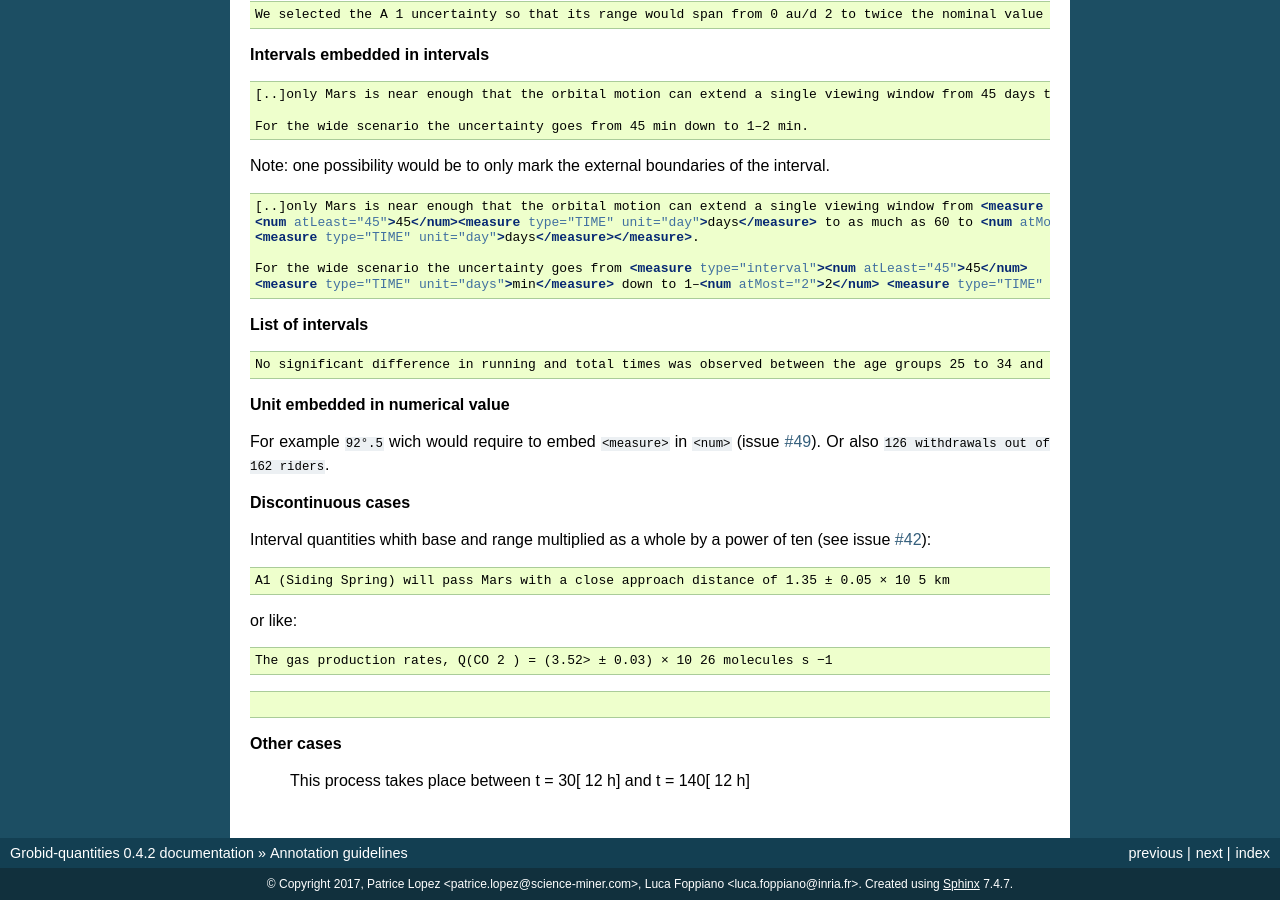
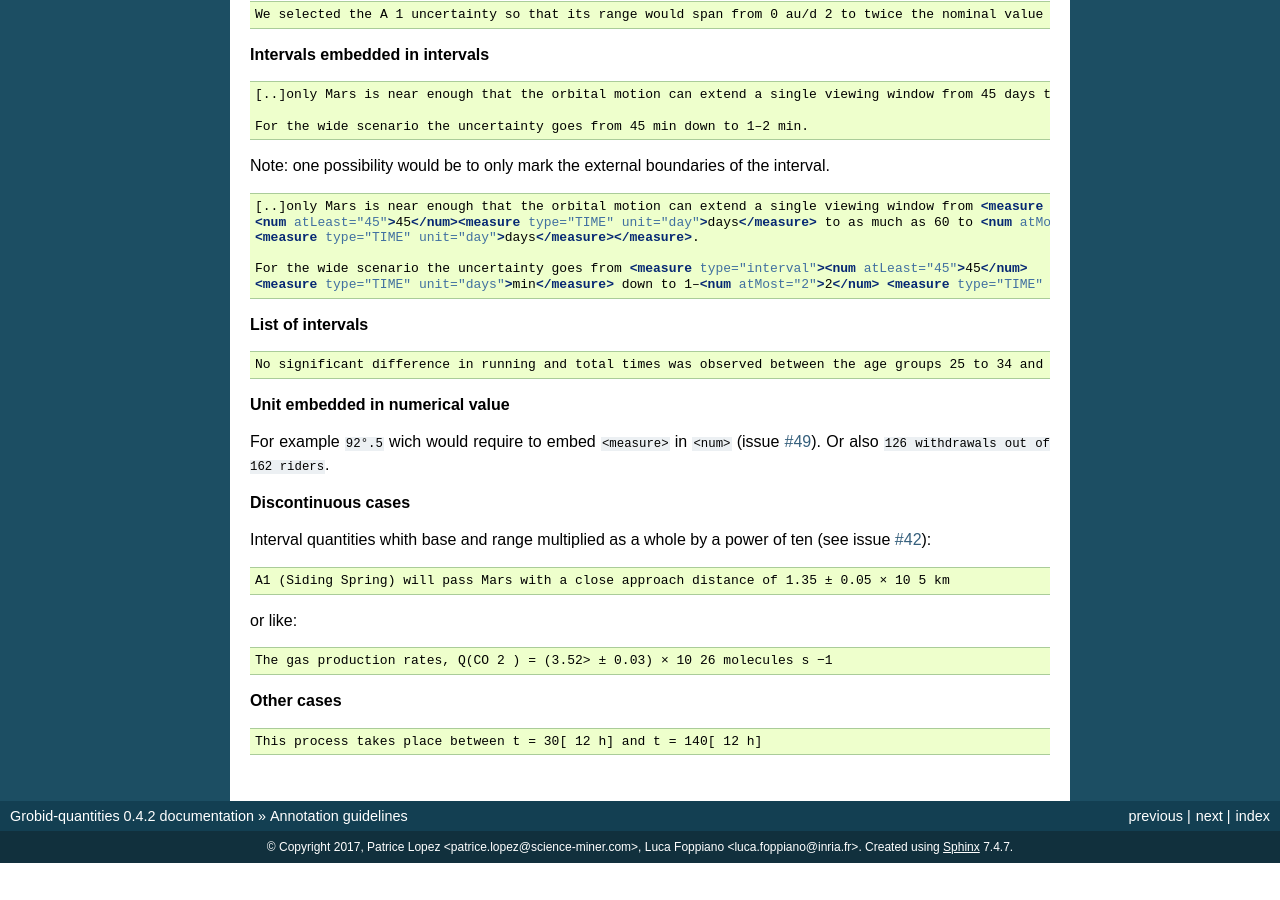
Before and after one commit to lfoppiano/grobid-quantities, a Sphinx documentation site: the page built from doc/guidelines.rst, in a window 1280 px wide and 900 px high, scrolled down 6841 px. Built offline with Sphinx 7.4.7, drawn with Linux system fonts in a browser that asks for light colours; after the commit the page ends 7704 px from its top, so only the background shows below that.

Commit message:
modifs doc

```diff
--- a/doc/guidelines.rst
+++ b/doc/guidelines.rst
@@ -462,8 +462,9 @@ or like:
 
   The gas production rates, Q(CO 2 ) = (3.52> ± 0.03) × 10 26 molecules s −1
 
-.. code-block:: xml
 
 **Other cases**
 
+.. code-block:: xml
+
   This process takes place between t = 30[ 12 h] and t = 140[ 12 h]
```
